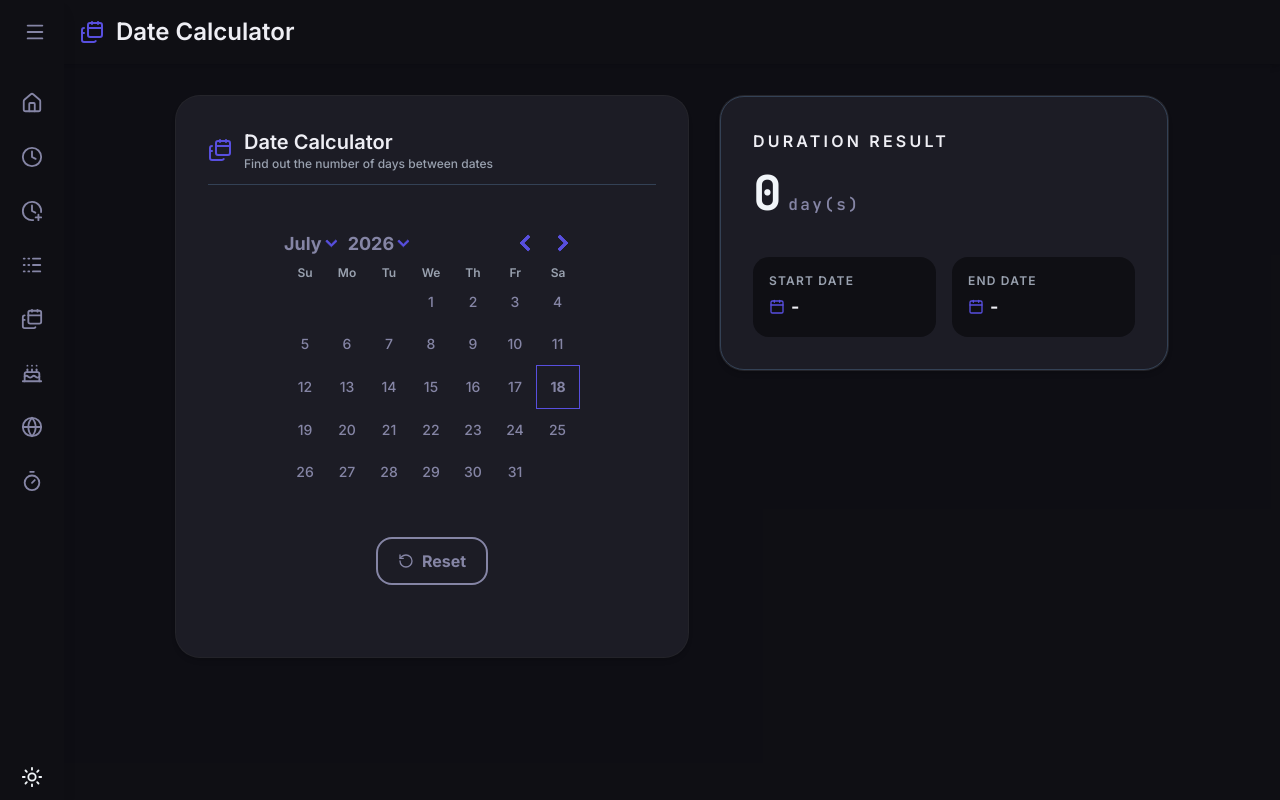
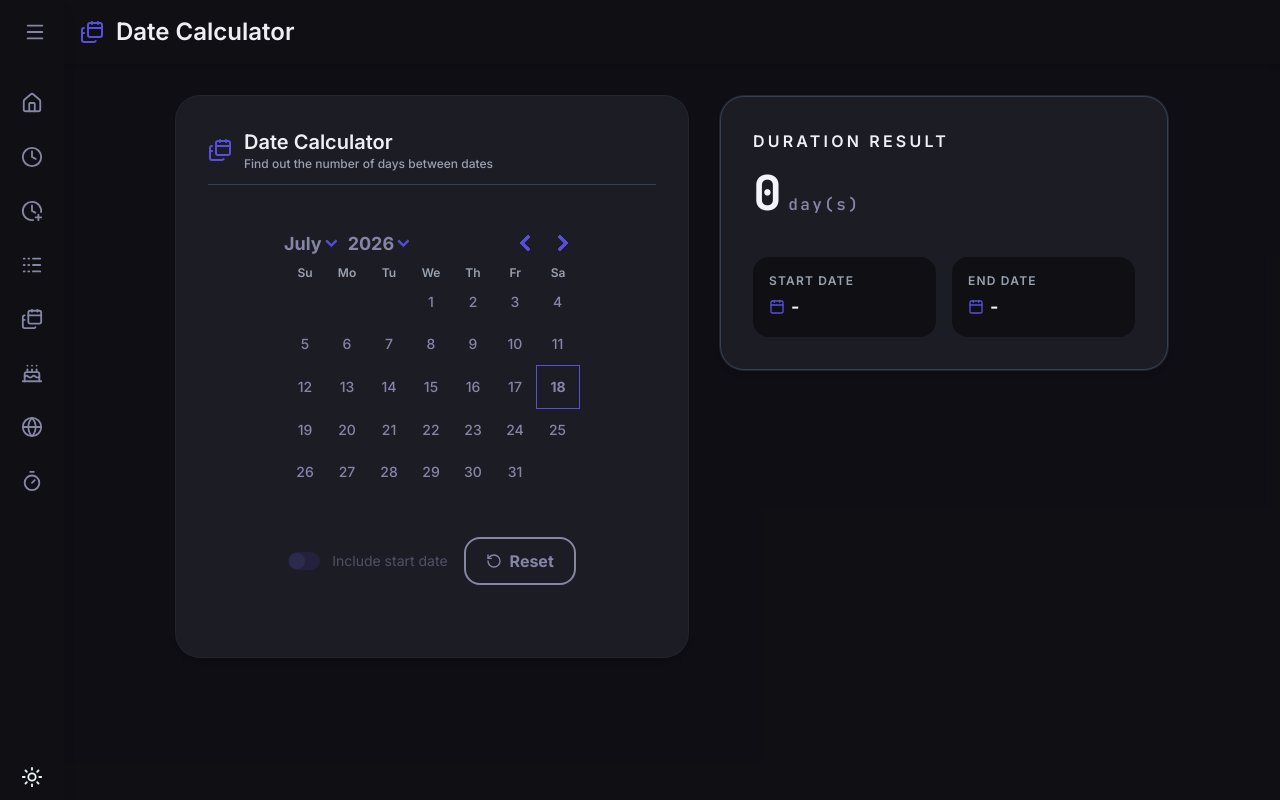
Before and after one commit to chrstnhu/TimeTools, a React (Vite) app: page /date-calculator in a window 1280 px wide. Built offline with nearby package versions, Linux system fonts and the light colour scheme.

Commit message:
add include +1 day

```diff
--- a/src/pages/DateCalculator.jsx
+++ b/src/pages/DateCalculator.jsx
@@ -4,6 +4,7 @@ import { DayPicker } from "react-day-picker";
 import "react-day-picker/style.css";
 import Card from "@/components/ui/Card";
 import Button from "@/components/ui/Button";
+import { Switch } from "@/components/ui/Switch";
 import { Calendar as CalendarIcon, RotateCcw } from "lucide-react";
 import ResultTime from "@/components/time/ResultTime";
 import PageTitle from "@/components/ui/PageTitle";
@@ -18,12 +19,17 @@ function DateCalculator() {
   }
 
   const [range, setRange] = useState();
+  const [includeStart, setIncludeStart] = useState(false);
 
   function getDaysDifference() {
-    if (!range?.from || !range?.to) return null;
+    if (!range?.from) return null;
 
-    const diffTime = Math.abs(range.to.getTime() - range.from.getTime());
-    return Math.round(diffTime / (1000 * 60 * 60 * 24));
+    const endDate = range.to || range.from;
+
+    const diffTime = Math.abs(endDate.getTime() - range.from.getTime());
+    const baseDays = Math.round(diffTime / (1000 * 60 * 60 * 24));
+
+    return includeStart ? baseDays + 1 : baseDays;
   }
 
   const days = getDaysDifference();
@@ -31,6 +37,7 @@ function DateCalculator() {
 
   const handleReset = () => {
     setRange(undefined);
+    setIncludeStart(false);
   };
 
   return (
@@ -75,11 +82,29 @@ function DateCalculator() {
             />
           </div>
 
-          <div className="flex justify-center pt-2">
+          {/* ─── SWITCH & RESET ACTIONS ─── */}
+          <div className="flex flex-col sm:flex-row items-center justify-center px-2 pt-2 gap-4">
+            <label
+              className={`flex items-center gap-3 text-sm transition-opacity ${
+                !range
+                  ? "opacity-50 cursor-not-allowed font-normal"
+                  : includeStart
+                    ? "cursor-pointer text-[var(--text)] font-bold scale-105 underline"
+                    : "cursor-pointer text-[var(--text)] font-normal scale-100 no-underline"
+              }`}
+            >
+              <Switch
+                checked={includeStart}
+                onCheckedChange={setIncludeStart}
+                disabled={!range}
+              />
+              <span>Include start date</span>
+            </label>
+
             <Button
               type="button"
               onClick={handleReset}
-              disabled={!range}
+              disabled={!range && !includeStart}
               variant="ghost"
               size="sm"
               icon={RotateCcw}
@@ -126,7 +151,13 @@ function DateCalculator() {
                 </p>
                 <div className="text-lg font-bold flex items-center gap-1.5 mt-1 text-[var(--text-title)]">
                   <CalendarIcon size={16} className="text-[var(--primary)]" />
-                  <span>{range?.to ? range.to.toLocaleDateString() : "-"}</span>
+                  <span>
+                    {range?.to
+                      ? range.to.toLocaleDateString()
+                      : range?.from
+                        ? range.from.toLocaleDateString()
+                        : "-"}
+                  </span>
                 </div>
               </div>
             </div>
```
